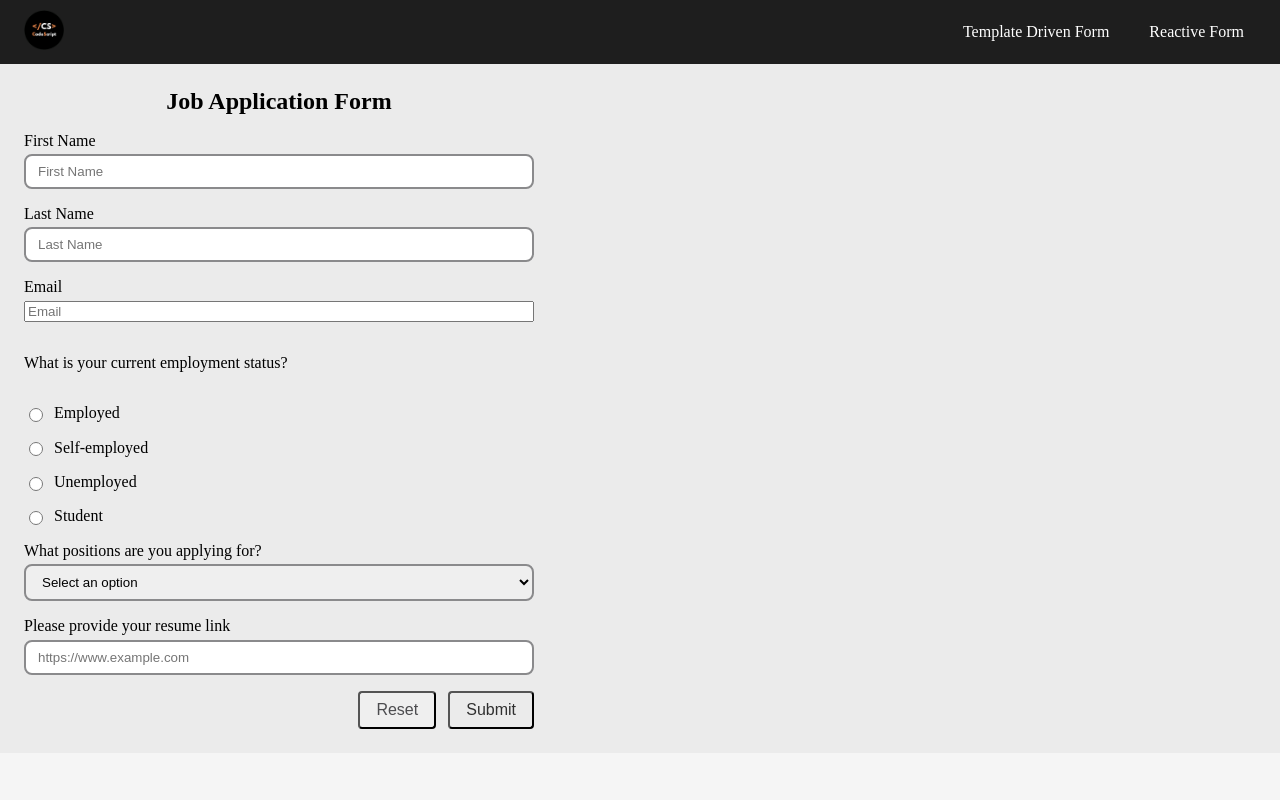
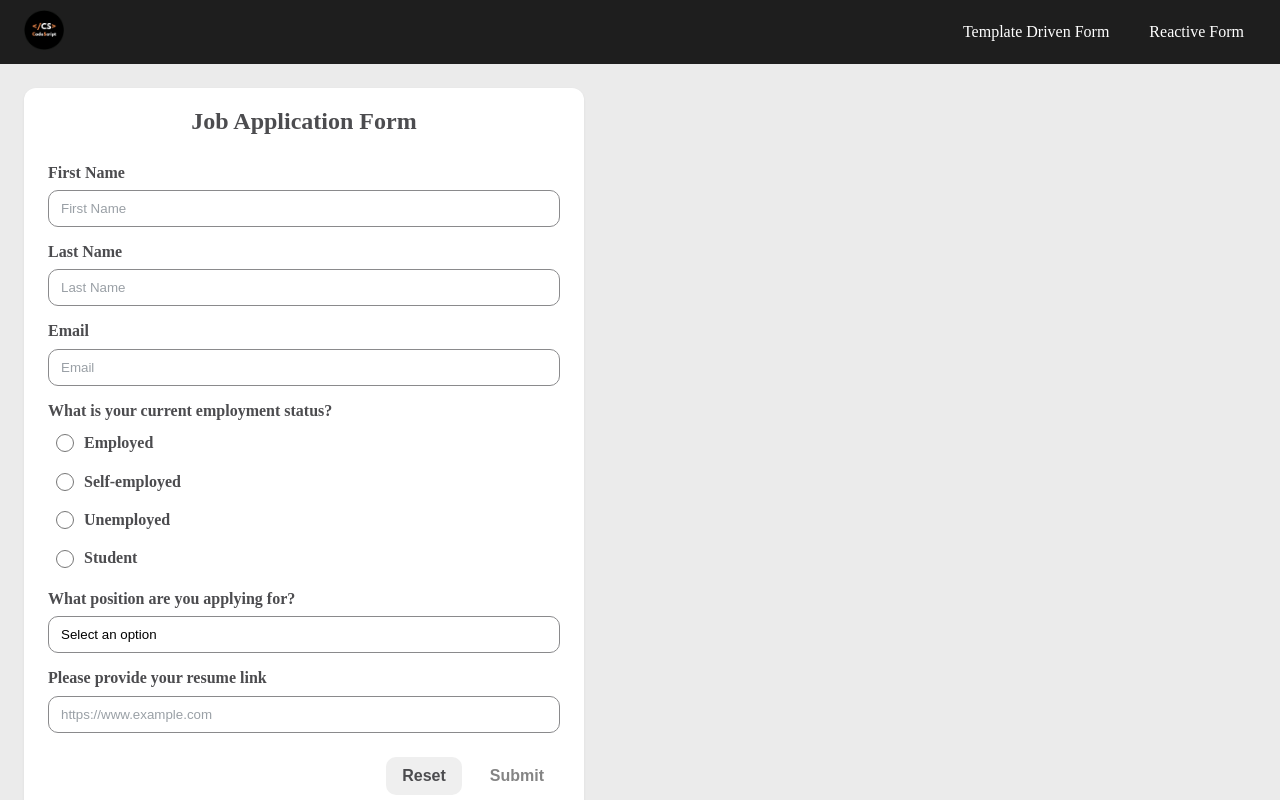
Before and after one commit to Ferangular/forms, an Angular app: page /template-driven-forms in a window 1280 px wide. Shown: the top 800 px of the page. Built offline with nearby package versions, Linux system fonts and the light colour scheme.

Commit message:
feat: estilos formulario template

```diff
--- a/src/app/views/template-form/template-form.html
+++ b/src/app/views/template-form/template-form.html
@@ -1,62 +1,169 @@
-<form class="job-form">
+<form class="job-form" #form="ngForm" autocomplete="off" (ngSubmit)="handleSubmit(form)">
   <h2>Job Application Form</h2>
 
+  <!-- First Name -->
   <div class="form-control">
     <label for="first-name">First Name</label>
-    <input type="text" id="first-name" name="firstName" placeholder="First Name" />
+    <input
+      id="first-name"
+      name="firstName"
+      type="text"
+      placeholder="First Name"
+      [(ngModel)]="applicantForm.firstName"
+      #firstName="ngModel"
+      required
+      minlength="2"
+    />
+    @if (firstName.touched && firstName.invalid) {
+      <small>
+        @if (firstName.errors?.['required']) { First name is required. }
+        @if (firstName.errors?.['minlength']) { At least 2 characters. }
+      </small>
+    }
   </div>
 
+  <!-- Last Name -->
   <div class="form-control">
     <label for="last-name">Last Name</label>
-    <input type="text" id="last-name" name="lastName" placeholder="Last Name" />
+    <input
+      id="last-name"
+      name="lastName"
+      type="text"
+      placeholder="Last Name"
+      [(ngModel)]="applicantForm.lastName"
+      #lastName="ngModel"
+      required
+      minlength="2"
+    />
+    @if (lastName.touched && lastName.invalid) {
+      <small>
+        @if (lastName.errors?.['required']) { Last name is required. }
+        @if (lastName.errors?.['minlength']) { At least 2 characters. }
+      </small>
+    }
   </div>
 
+  <!-- Email -->
   <div class="form-control">
     <label for="email">Email</label>
-    <input type="email" id="email" name="email" placeholder="Email" />
+    <input
+      id="email"
+      name="email"
+      type="email"
+      placeholder="Email"
+      [(ngModel)]="applicantForm.email"
+      #email="ngModel"
+      required
+      email
+    />
+    @if (email.touched && email.invalid) {
+      <small>
+        @if (email.errors?.['required']) { Email is required. }
+        @if (email.errors?.['email']) { Enter a valid email. }
+      </small>
+    }
   </div>
 
+  <!-- Employment status (radio group) -->
   <div class="radio-group">
     <p>What is your current employment status?</p>
 
     <label class="form-radio-control">
-      <input type="radio" name="employmentStatus" value="employed" />
+      <input
+        type="radio"
+        name="employmentStatus"
+        value="employed"
+        [(ngModel)]="applicantForm.employmentStatus"
+        #employmentStatus="ngModel"
+        required
+      />
       Employed
     </label>
 
     <label class="form-radio-control">
-      <input type="radio" name="employmentStatus" value="self-employed" />
+      <input
+        type="radio"
+        name="employmentStatus"
+        value="self-employed"
+        [(ngModel)]="applicantForm.employmentStatus"
+        required
+      />
       Self-employed
     </label>
 
     <label class="form-radio-control">
-      <input type="radio" name="employmentStatus" value="unemployed" />
+      <input
+        type="radio"
+        name="employmentStatus"
+        value="unemployed"
+        [(ngModel)]="applicantForm.employmentStatus"
+        required
+      />
       Unemployed
     </label>
 
     <label class="form-radio-control">
-      <input type="radio" name="employmentStatus" value="student" />
+      <input
+        type="radio"
+        name="employmentStatus"
+        value="student"
+        [(ngModel)]="applicantForm.employmentStatus"
+        required
+      />
       Student
     </label>
+
+    @if (employmentStatus.touched && employmentStatus.invalid) {
+      <small>Please choose an option.</small>
+    }
   </div>
 
+  <!-- Position select -->
   <div class="form-control">
-    <label for="open-positions" >What positions are you applying for?</label>
-    <select id="open-positions">
-      <option value="">Select an  option</option>
-      <option value="Angular developer">Angular developer</option>
-      <option value="PHP Developer">PHP Developer</option>
-      <option value="Java Developer">Java Developer</option>
-      <option value="Python">Python</option>
+    <label for="open-positions">What position are you applying for?</label>
+    <select
+      id="open-positions"
+      name="positionSelected"
+      [(ngModel)]="applicantForm.positionSelected"
+      #positionSelected="ngModel"
+      required
+    >
+      <option value="" disabled>Select an option</option>
+      @for (p of positions; track p) {
+        <option [value]="p">{{ p }}</option>
+      }
     </select>
+    @if (positionSelected.touched && positionSelected.invalid) {
+      <small>Please select a position.</small>
+    }
   </div>
 
+  <!-- Resume link -->
   <div class="form-control">
     <label for="resume-link">Please provide your resume link</label>
-    <input type="text" id="resume-link" placeholder="https://www.example.com"/>
+    <input
+      id="resume-link"
+      name="resumeLink"
+      type="url"
+      placeholder="https://www.example.com"
+      [(ngModel)]="applicantForm.resumeLink"
+      #resumeLink="ngModel"
+      required
+      pattern="https?://.+"
+    />
+    @if (resumeLink.touched && resumeLink.invalid) {
+      <small>
+        @if (resumeLink.errors?.['required']) { Resume link is required. }
+        @if (resumeLink.errors?.['pattern']) { Enter a valid URL (starts with http/https). }
+      </small>
+    }
   </div>
-<div class="form-action">
-  <button class="btn btn-primary">Reset</button>
-  <button class="btn button-btn-secondary">Submit</button>
-</div>
+
+  <!-- Actions -->
+  <div class="form-action">
+    <button type="button" class="btn btn-primary" (click)="onReset(form)">Reset</button>
+    <button type="submit" class="btn button-btn-secondary" [disabled]="form.invalid">Submit</button>
+  </div>
 </form>
+
+<pre>{{ applicantForm | json }}</pre>
--- a/src/app/views/template-form/template-form.scss
+++ b/src/app/views/template-form/template-form.scss
@@ -1,3 +1,20 @@
+/* ---- Job form ---- */
+.job-form {
+  width: 100%;
+  max-width: 560px;
+  margin: 0;
+  padding: 20px 24px;
+  border-radius: 12px;
+  background: var(--light-color-10);
+  box-shadow: 0 1px 3px rgba(0,0,0,.06);
+
+  h2 {
+    margin: 0 0 12px;
+    text-align: center;
+    color: var(--primary-color-20);
+  }
+}
+
 form,
 .radio-group {
   display: flex;
@@ -5,52 +22,120 @@ form,
   row-gap: 16px;
 }
 
-form {
+/* ---- Campos ---- */
+.form-control,
+.radio-group {
+  display: flex;
+  flex-direction: column;
+  gap: 8px;
   width: 100%;
-  max-width: 510px;
+}
 
-  h2 {
-    text-align: center;
+label {
+  font-weight: 600;
+  color: var(--primary-color-20);
+}
+
+input[type="text"],
+input[type="email"],
+input[type="url"],
+select {
+  width: 100%;
+  appearance: none;
+  background: #fff;
+  border: 1.5px solid var(--primary-color-30);
+  border-radius: 10px;
+  padding: 10px 12px;
+  outline: none;
+  transition: border-color .2s ease, box-shadow .2s ease, background-color .2s ease;
+
+  &::placeholder { color: #9aa0a6; }
+
+  &:focus {
+    border-color: var(--secondary-color-10);
+    box-shadow: 0 0 0 3px rgba(13, 121, 229, .15);
+  }
+
+  /* estado inválido (template-driven) */
+  &.ng-invalid.ng-touched {
+    border-color: var(--danger-color, #d32f2f);
+    box-shadow: 0 0 0 3px rgba(211,47,47,.12);
   }
 }
 
-.form-control {
-  display: flex;
-  flex-direction: column;
-  row-gap: 4px;
-  width: 100%;
-
-  & input[type="text"],
-  select {
-    border: 2px solid;
-    border-color: var(--primary-color-30);
-    border-radius: 8px;
-    padding: 8px 12px;
-    outline: none;
-
-    &:focus {
-      border-color: var(--secondary-color-10);
-    }
-  }
+/* ---- Radios ---- */
+.radio-group > p {
+  margin: 0;
+  font-weight: 600;
+  color: var(--primary-color-20);
 }
 
 .form-radio-control{
   display: flex;
   align-items: center;
-  column-gap: 8px;
-  label{
-    cursor: pointer;
-  }
+  gap: 10px;
+  padding: 6px 8px;
+  border-radius: 8px;
+  cursor: pointer;
+  transition: background-color .15s ease;
+
+  &:hover { background-color: rgba(0,0,0,.04); }
 
   input[type="radio"]{
-    width: 14px;
-    height: 14px;
+    width: 18px;
+    height: 18px;
+    margin: 0;
+    accent-color: var(--secondary-color-10); /* color del radio */
+    flex: 0 0 auto;
   }
 }
 
+/* Si el radio requerido no está elegido y fue tocado, marca el título en rojo */
+.radio-group .ng-invalid.ng-touched ~ small,
+small.error {
+  color: var(--danger-color, #d32f2f);
+}
+
+/* ---- Mensajes de error ---- */
+small {
+  font-size: 12px;
+  line-height: 1.3;
+  color: var(--primary-color-30);
+}
+
+.ng-invalid.ng-touched + small,
+small[role="alert"] {
+  color: var(--danger-color, #d32f2f);
+}
+
+/* ---- Acciones ---- */
 .form-action{
   display: flex;
   align-items: center;
   justify-content: flex-end;
-  column-gap: 12px;
+  gap: 12px;
+  margin-top: 8px;
+
+  .btn{
+    border: 0;
+    border-radius: 10px;
+    padding: 10px 16px;
+    font-weight: 600;
+  }
+
+  .btn[disabled]{
+    opacity: .6;
+    cursor: not-allowed;
+  }
 }
+
+/* ---- Responsive ---- */
+@media (max-width: 600px) {
+  .job-form { padding: 16px; }
+  .form-action {
+    flex-direction: column-reverse;
+    align-items: stretch;
+
+    .btn { width: 100%; }
+  }
+}
--- a/src/app/views/template-form/template-form.ts
+++ b/src/app/views/template-form/template-form.ts
@@ -1,11 +1,39 @@
 import { Component } from '@angular/core';
+import {FormsModule, NgForm} from '@angular/forms';
+import {JsonPipe} from '@angular/common';
+// import {TemplateFormDirective} from '../../directives/template-form.directive';
 
 @Component({
   selector: 'cs-template-form',
-  imports: [],
+  imports: [FormsModule, JsonPipe],
   templateUrl: './template-form.html',
   styleUrl: './template-form.scss'
 })
 export class TemplateForm {
 
+  positions = ['Angular Developer', 'PHP Developer', 'Java Developer', 'Python'];
+
+  applicantForm ={
+    firstName: '',
+    lastName: '',
+    email: '',
+    employmentStatus: '',
+    positionSelected: '',
+    resumeLink: ''
+  }
+
+  handleSubmit(form: NgForm){
+    console.log(form)
+  }
+
+  onReset(form: NgForm) {
+    form.resetForm({
+      firstName: '',
+      lastName: '',
+      email: '',
+      employmentStatus: '',
+      positionSelected: '',
+      resumeLink: ''
+    });
+  }
 }
```
Also changed, not shown: src/app/directives/template-form.directive.ts (added, +15 -0 lines), 1 other file (tests, documents, lock files or other folders).
